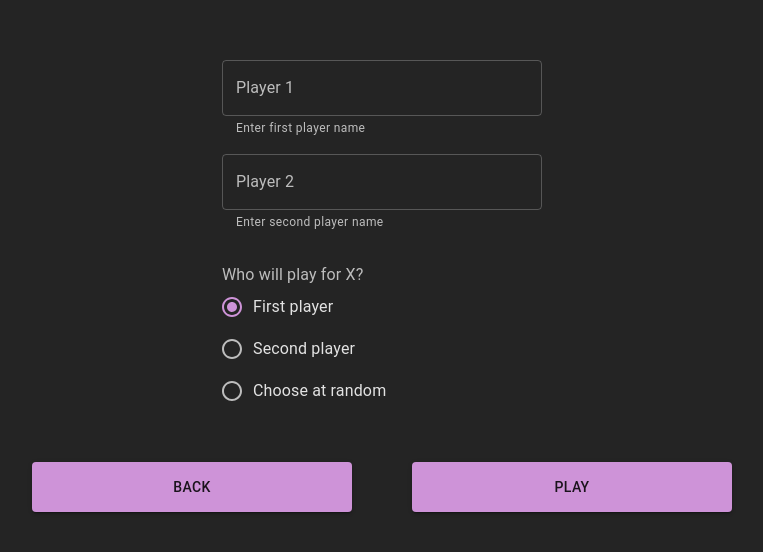
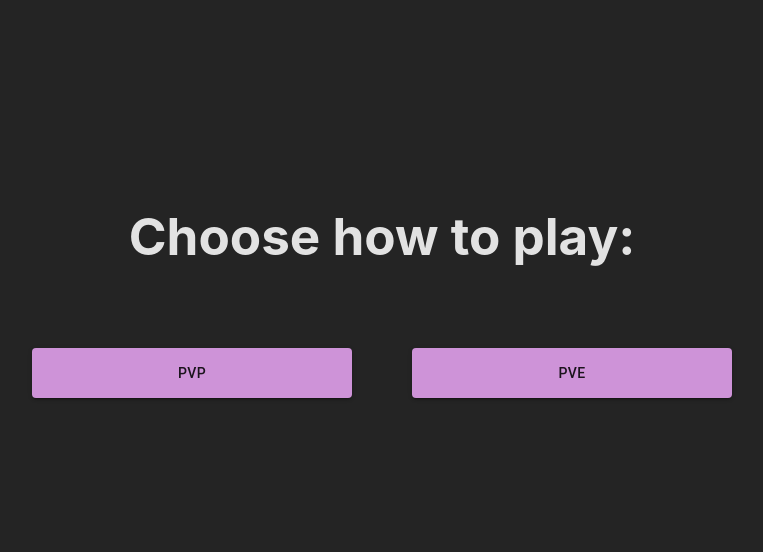
Before and after one commit to Copy-of-A/tic-tac-toe, a React (Vite) app: page /pvp in a window 1280 px wide. Shown: the part 114-666 px from the top of the page, without its empty margins (258-1021 px from the left). Built offline with nearby package versions, Linux system fonts and the light colour scheme.

Commit message:
try hash router

```diff
--- a/src/App.tsx
+++ b/src/App.tsx
@@ -35,7 +35,7 @@
     <GameContext.Provider value={value}>
       <ThemeProvider theme={darkTheme}>
         <Routes>
-          <Route path="/tic-tac-toe" element={<Mode />} />
+          <Route path="/" element={<Mode />} />
           <Route path="pvp" element={<PvPSetup />} />
           <Route path="pve" element={<PvESetup />} />
           <Route path="game" element={<Game />} />
--- a/src/main.tsx
+++ b/src/main.tsx
@@ -1,16 +1,13 @@
 import React from 'react'
 import ReactDOM from 'react-dom/client'
-import { BrowserRouter } from "react-router-dom";
-import { createBrowserHistory } from "history";
+import { HashRouter } from "react-router-dom";
 import App from './App'
 import './index.css'
 
-const history = createBrowserHistory({ window });
-
 ReactDOM.createRoot(document.getElementById('root') as HTMLElement).render(
   <React.StrictMode>
-    <BrowserRouter>
+    <HashRouter>
       <App />
-    </BrowserRouter>
+    </HashRouter>
   </React.StrictMode>
 )
```
